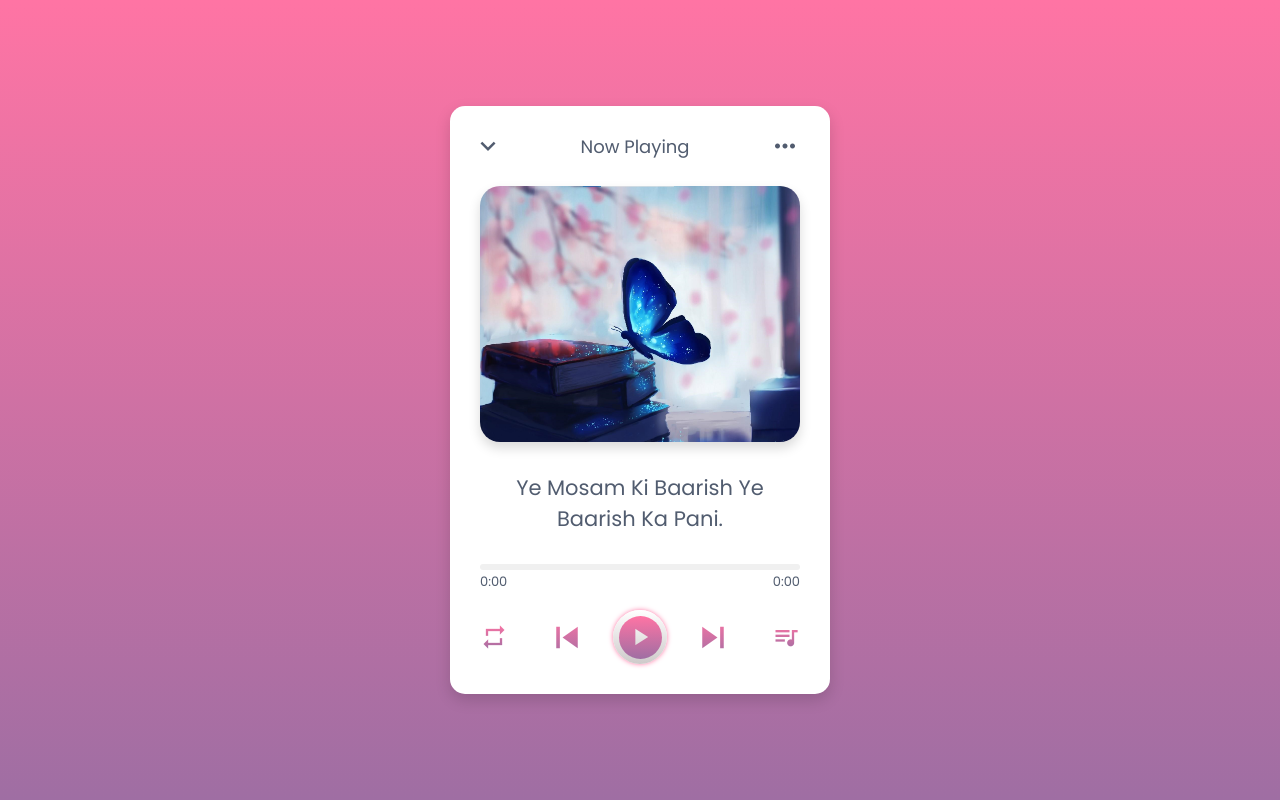
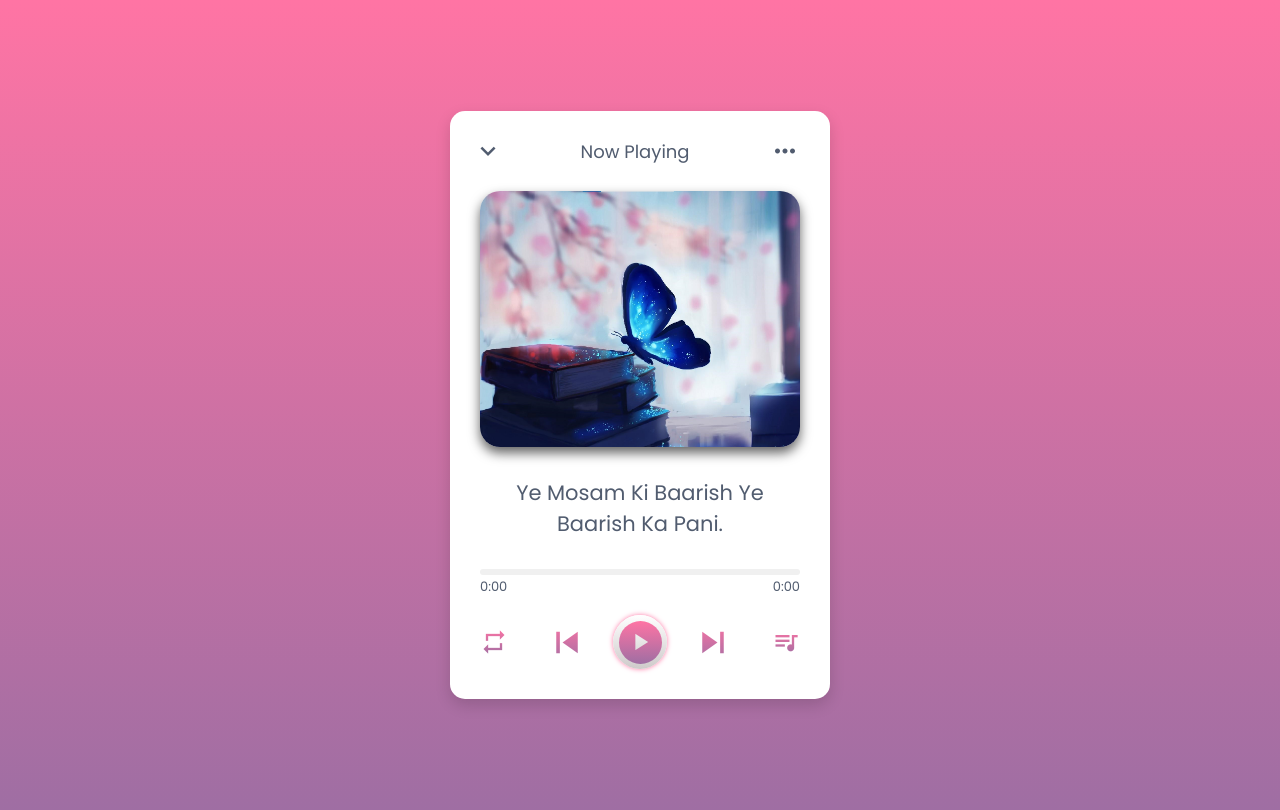
Before and after one commit to akcoder9/Tinkly---Music-Player., a plain HTML site: page index.html in a window 1280 px wide. Drawn offline with Linux system fonts and the light colour scheme.

Commit message:
Update style.css

```diff
--- a/style.css
+++ b/style.css
@@ -19,6 +19,8 @@
   --lightbshadow: rgba(0,0,0,0.15);
 }
 body{
+  margin-top: 5px;
+  margin-bottom: 5px;
   display: flex;
   align-items: center;
   justify-content: center;
@@ -62,10 +64,12 @@ link .icon{
 .img-area{
   width: 100%;
   height: 256px;
+  background: rgba(255,255,255,0.06);
   overflow: hidden;
   margin-top: 25px;
   border-radius: 20px;
-  box-shadow: 0px 6px 12px var(--lightbshadow);
+  box-shadow: 0px 6px 12px rgba(0, 0, 0, 0.61);
+  border-color: white;
 }
 .img-area img{
   width: 100%;
```
